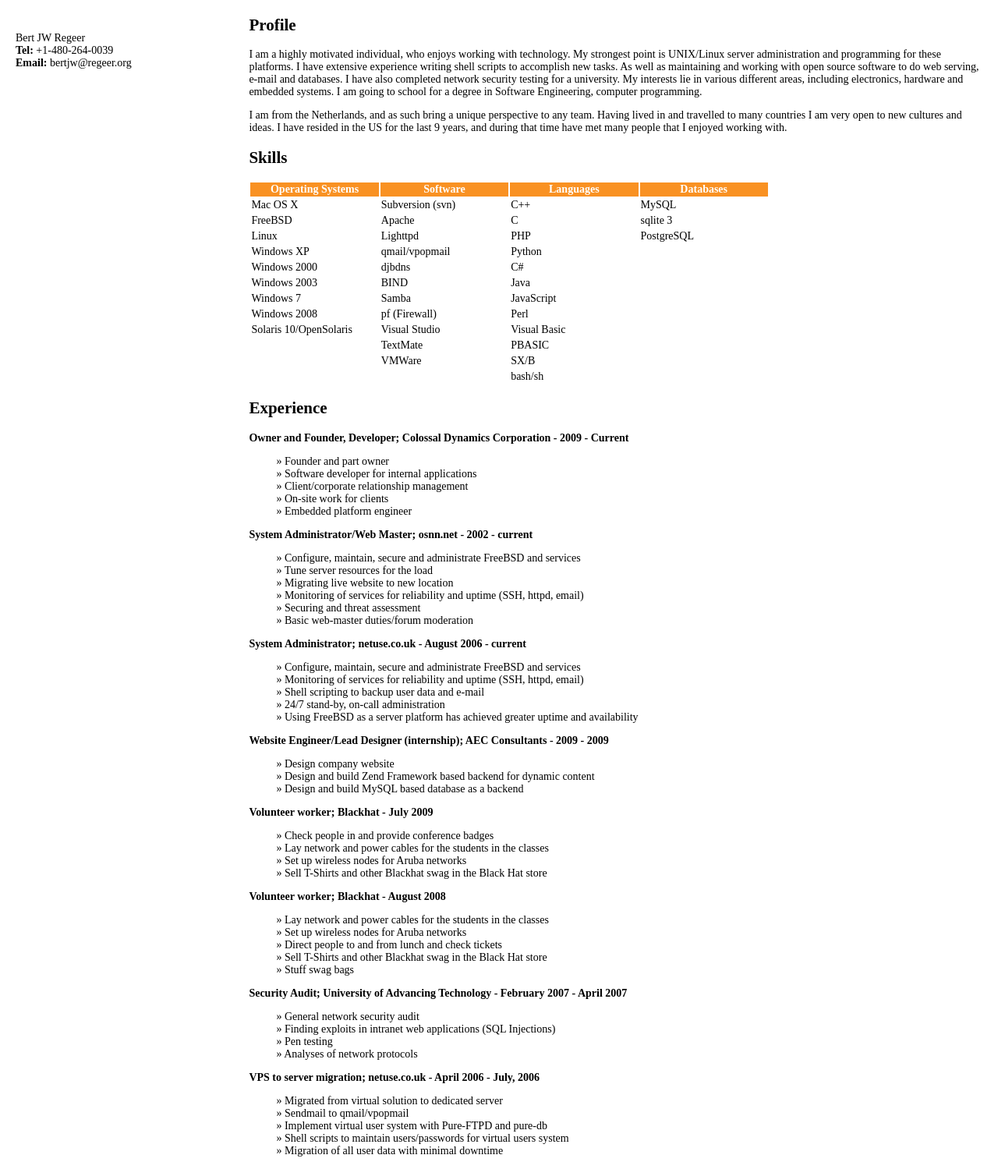
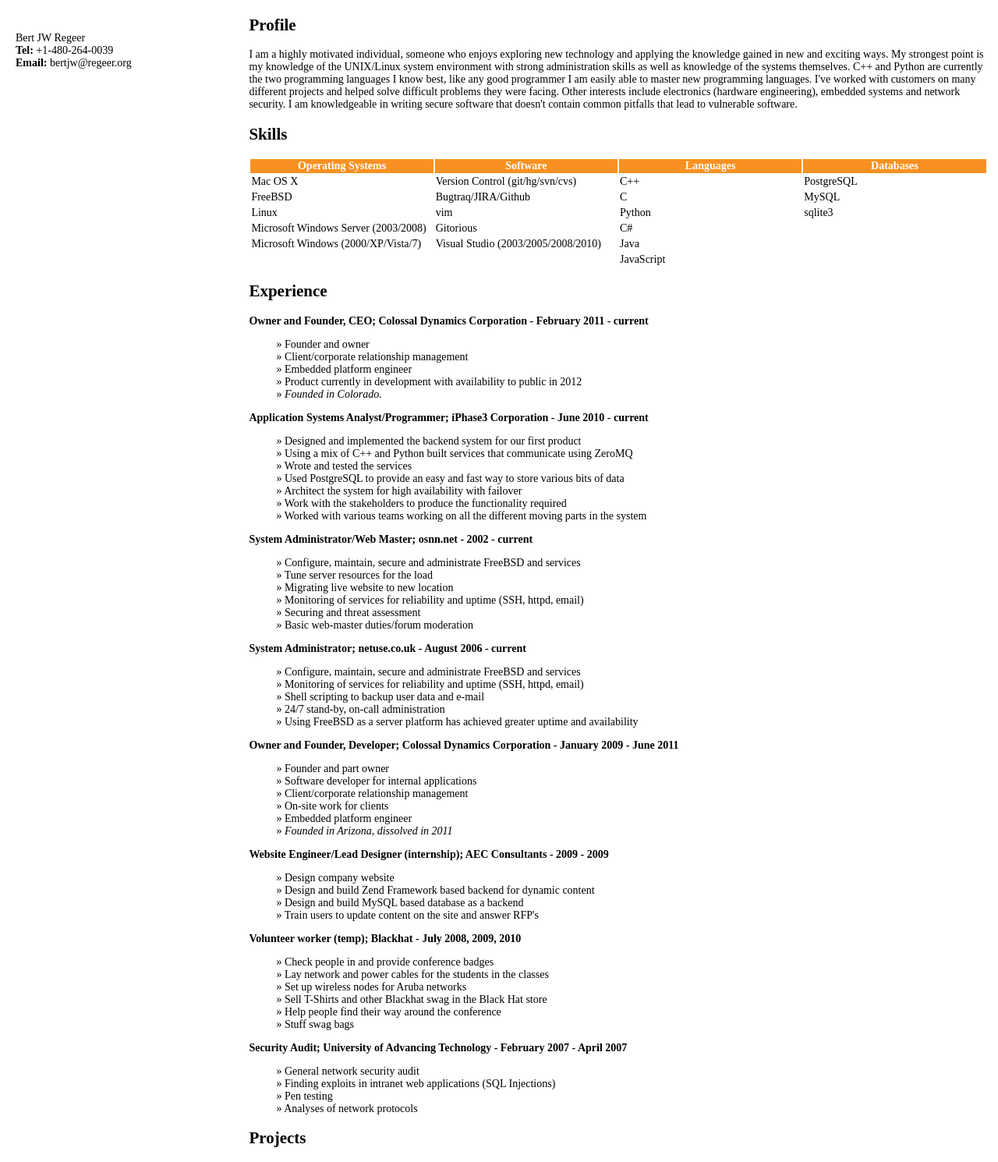
Before and after one commit to digitalresistor/bertjwregeer.com, a plain HTML site: page output/Resume-files/Resume.html in a window 1280 px wide. Shown: the part 107-1597 px from the top of the page at 78% size. Drawn offline with Linux system fonts and the light colour scheme.

Commit message:
Build output based on changes in d458178
This builds the output from commit number d458178.

```diff
--- a/output/Resume-files/Resume.html
+++ b/output/Resume-files/Resume.html
@@ -43,10 +43,22 @@
             }
 
 
-			ul li:before{
+            ul li:before {
                 content: "\00BB \0020";
             }
 
+            a {
+                color: #000;
+
+            }
+
+            a:hover {
+                color: #000;
+            }
+
+            a:visited {
+                color: #000;
+            }
         </style>
     </head>
     <body>
@@ -58,18 +70,18 @@
         </div>
         <div id="Content">
             <h2>Profile</h2>
-		<p>I am a highly motivated individual, who enjoys working with technology.
-			My strongest point is UNIX/Linux server administration and programming
-			for these platforms. I have extensive experience writing shell scripts
-			to accomplish new tasks. As well as maintaining and working with open source
-			software to do web serving, e-mail and databases. I have also completed network
-			security testing for a university. My interests lie in various different areas,
-			including electronics, hardware and embedded systems. I am going to school for
-			a degree in Software Engineering, computer programming.</p>
-		<p>I am from the Netherlands, and as such bring a unique perspective
-			to any team. Having lived in and travelled to many countries I am
-			very open to new cultures and ideas. I have resided in the US for the last 9 years,
-			and during that time have met many people that I enjoyed working with.</p>
+            <p>I am a highly motivated individual, someone who enjoys exploring
+            new technology and applying the knowledge gained in new and exciting
+            ways. My strongest point is my knowledge of the UNIX/Linux system
+            environment with strong administration skills as well as knowledge
+            of the systems themselves. C++ and Python are currently the two
+            programming languages I know best, like any good programmer I am
+            easily able to master new programming languages. I've worked with
+            customers on many different projects and helped solve difficult
+            problems they were facing. Other interests include electronics
+            (hardware engineering), embedded systems and network security.
+            I am knowledgeable in writing secure software that doesn't contain
+            common pitfalls that lead to vulnerable software.</p>
             <h2>Skills</h2>
             <p>
             <table style="border: 0;">
@@ -80,52 +92,70 @@
                     <th>Databases</th>
                 </tr>
                 <tr>
-					<td>Mac OS X</td><td>Subversion (svn)</td><td>C++</td><td>MySQL</td>
+                    <td>Mac OS X</td>
+                    <td>Version Control (git/hg/svn/cvs)</td>
+                    <td>C++</td>
+                    <td>PostgreSQL</td>
                 </tr>
                 <tr>
-					<td>FreeBSD</td><td>Apache</td><td>C</td><td>sqlite 3</td>
+                    <td>FreeBSD</td>
+                    <td>Bugtraq/JIRA/Github</td>
+                    <td>C</td>
+                    <td>MySQL</td>
                 </tr>
                 <tr>
-					<td>Linux</td><td>Lighttpd</td><td>PHP</td><td>PostgreSQL</td>
+                    <td>Linux</td>
+                    <td>vim</td>
+                    <td>Python</td>
+                    <td>sqlite3</td>
                 </tr>
                 <tr>
-					<td>Windows XP</td><td>qmail/vpopmail</td><td>Python</td><td></td>
+                    <td>Microsoft Windows Server (2003/2008)</td>
+                    <td>Gitorious</td>
+                    <td>C#</td>
+                    <td></td>
                 </tr>
                 <tr>
-					<td>Windows 2000</td><td>djbdns</td><td>C#</td><td></td>
+                    <td>Microsoft Windows (2000/XP/Vista/7)</td>
+                    <td>Visual Studio (2003/2005/2008/2010)</td>
+                    <td>Java</td>
+                    <td></td>
                 </tr>
                 <tr>
-					<td>Windows 2003</td><td>BIND</td><td>Java</td><td></td>
-				</tr>
-				<tr>
-					<td>Windows 7</td><td>Samba</td><td>JavaScript</td><td></td>
-				</tr>
-				<tr>
-					<td>Windows 2008</td><td>pf (Firewall)</td><td>Perl</td><td></td>
-				</tr>
-				<tr>
-					<td>Solaris 10/OpenSolaris</td><td>Visual Studio</td><td>Visual Basic</td><td></td>
-				</tr>
-				<tr>
-					<td></td><td>TextMate</td><td>PBASIC</td><td></td>
-				</tr>
-				<tr>
-					<td></td><td>VMWare</td><td>SX/B</td><td></td>
-				</tr>
-				<tr>
-					<td></td><td></td><td>bash/sh</td><td></td>
+                    <td></td>
+                    <td></td>
+                    <td>JavaScript</td>
+                    <td></td>
                 </tr>
             </table>
             <p>
             <h2>Experience</h2>
             <p>
-			<h3>Owner and Founder, Developer; Colossal Dynamics Corporation - 2009 - Current</h3>
+            <h3>Owner and Founder, CEO; Colossal Dynamics Corporation - February 2011 - current</h3>
             <ul>
-				<li>Founder and part owner</li>
-				<li>Software developer for internal applications</li>
+                <li>Founder and owner</li>
                 <li>Client/corporate relationship management</li>
-				<li>On-site work for clients</li>
                 <li>Embedded platform engineer</li>
+                <li>Product currently in development with availability to public
+                in 2012</li>
+                <li><i>Founded in Colorado.</i></li>
+            </ul>
+            </p>
+            <p>
+            <h3>Application Systems Analyst/Programmer; iPhase3 Corporation - June 2010 - current </h3>
+            <ul>
+                <li>Designed and implemented the backend system for our first
+                product</li>
+                <li>Using a mix of C++ and Python built services that
+                communicate using ZeroMQ</li>
+                <li>Wrote and tested the services</li>
+                <li>Used PostgreSQL to provide an easy and fast way to store
+                various bits of data</li>
+                <li>Architect the system for high availability with failover</li>
+                <li>Work with the stakeholders to produce the functionality
+                required</li>
+                <li>Worked with various teams working on all the different
+                moving parts in the system</li>
             </ul>
             </p>
             <p>
@@ -149,30 +179,35 @@
                 <li>Using FreeBSD as a server platform has achieved greater uptime and availability</li>
             </ul>
             </p>
+            <h3>Owner and Founder, Developer; Colossal Dynamics Corporation - January 2009 - June 2011</h3>
+            <ul>
+                <li>Founder and part owner</li>
+                <li>Software developer for internal applications</li>
+                <li>Client/corporate relationship management</li>
+                <li>On-site work for clients</li>
+                <li>Embedded platform engineer</li>
+                <li><i>Founded in Arizona, dissolved in 2011</i></li>
+            </ul>
+            </p>
+
             <p>
             <h3>Website Engineer/Lead Designer (internship); AEC Consultants - 2009 - 2009</h3>
             <ul>
                 <li>Design company website</li>
                 <li>Design and build Zend Framework based backend for dynamic content</li>
                 <li>Design and build MySQL based database as a backend</li>
+                <li>Train users to update content on the site and answer
+                RFP's</li>
             </ul>
             </p>
             <p>
-			<h3>Volunteer worker; Blackhat - July 2009</h3>
+            <h3>Volunteer worker (temp); Blackhat - July 2008, 2009, 2010</h3>
             <ul>
                 <li>Check people in and provide conference badges</li>
                 <li>Lay network and power cables for the students in the classes</li>
                 <li>Set up wireless nodes for Aruba networks</li>
                 <li>Sell T-Shirts and other Blackhat swag in the Black Hat store</li>
-			</ul>
-		</p>
-		<p>
-			<h3>Volunteer worker; Blackhat - August 2008</h3>
-			<ul>
-				<li>Lay network and power cables for the students in the classes</li>
-				<li>Set up wireless nodes for Aruba networks</li>
-				<li>Direct people to and from lunch and check tickets</li>
-				<li>Sell T-Shirts and other Blackhat swag in the Black Hat store</li>
+                <li>Help people find their way around the conference</li>
                 <li>Stuff swag bags</li>
             </ul>
             </p>
@@ -186,29 +221,22 @@
             </ul>
             </p>
             <p>
-			<h3>VPS to server migration; netuse.co.uk - April 2006 - July, 2006</h3>
-			<ul>
-				<li>Migrated from virtual solution to dedicated server</li>
-				<li>Sendmail to qmail/vpopmail</li>
-				<li>Implement virtual user system with Pure-FTPD and pure-db</li>
-				<li>Shell scripts to maintain users/passwords for virtual users system</li>
-				<li>Migration of all user data with minimal downtime</li>
-			</ul>
-		</p>
             <h2>Projects</h2>
             <p>These are the projects I am currently involved in, or have been involved in.</p>
             <p>
             <h3>Near Space</h3>
-			<p>As a team of 15 students we developed a near space pay-load along with the various science experiments. With a GPS device
-				TNC and a HAM radio on-board we were able to track the near space pay-load using APRS data that was being sent back.
-				After retrieving the pay-load we were able to retrieve the science data along with the pictures that we had taken with
-				a still camera.
-			</p>
-			<h3>Christmas Tree Hack</h3>
-			<p>I worked together with a team of other students at my university to set up an embedded web server running on
-				the parallax PINK system, to control the christmas tree remotely. The PINK talked to an BS2 stamp which in turn
-				controlled a relay box that allowed us to individually turn certain sections of the tree on and off
-			</p>
+            <p>As a team of 15 students we developed a near space pay-load along
+            with the various science experiments. With a GPS device TNC and a
+            HAM radio on-board we were able to track the near space pay-load
+            using APRS data that was being sent back.  After retrieving the
+            pay-load we were able to retrieve the science data along with the
+            pictures that we had taken with a still camera.  </p>
+            <h3>Open Source</h3>
+            <p>I am a big proponent and supporter of Open Source software, a lot
+            of the software I've written is available for free from my <a
+                href="https://github.com/">Github</a> page located at <a
+                href="https://github.com/bertjwregeer/">https://github.com/bertjwregeer/</a>.
+            This includes my most recent samples of code.
             </p>
             <h2>Education</h2>
             <p>2006 - 2009, University of Advancing Technology; Tempe, Arizona<br />
@@ -216,3 +244,5 @@
             &nbsp;&nbsp;&nbsp;&nbsp;&nbsp;&nbsp;&nbsp;&nbsp;Major: Computer Programming<br />
             </p>
         </div>
+    </body>
+</html>
```
Also changed, not shown: output/About_me.html (+2 -0 lines), output/Contact.html (+2 -0 lines), output/Project/ChristmasTree.html (+2 -0 lines), output/Project/LEDWall.html (+3 -1 lines), output/Project/Miscellaneous.html (+2 -0 lines), output/Project/NearSpace.html (+2 -0 lines), output/Projects.html (+2 -0 lines), output/Resume.html (+4 -2 lines), output/bjwr.css (+19 -8 lines), output/index.html (+2 -0 lines), output/sitemap.xml (+9 -9 lines), output/linen.png (added), 1 other file. Lines whose indentation alone changed are shown as unchanged.
